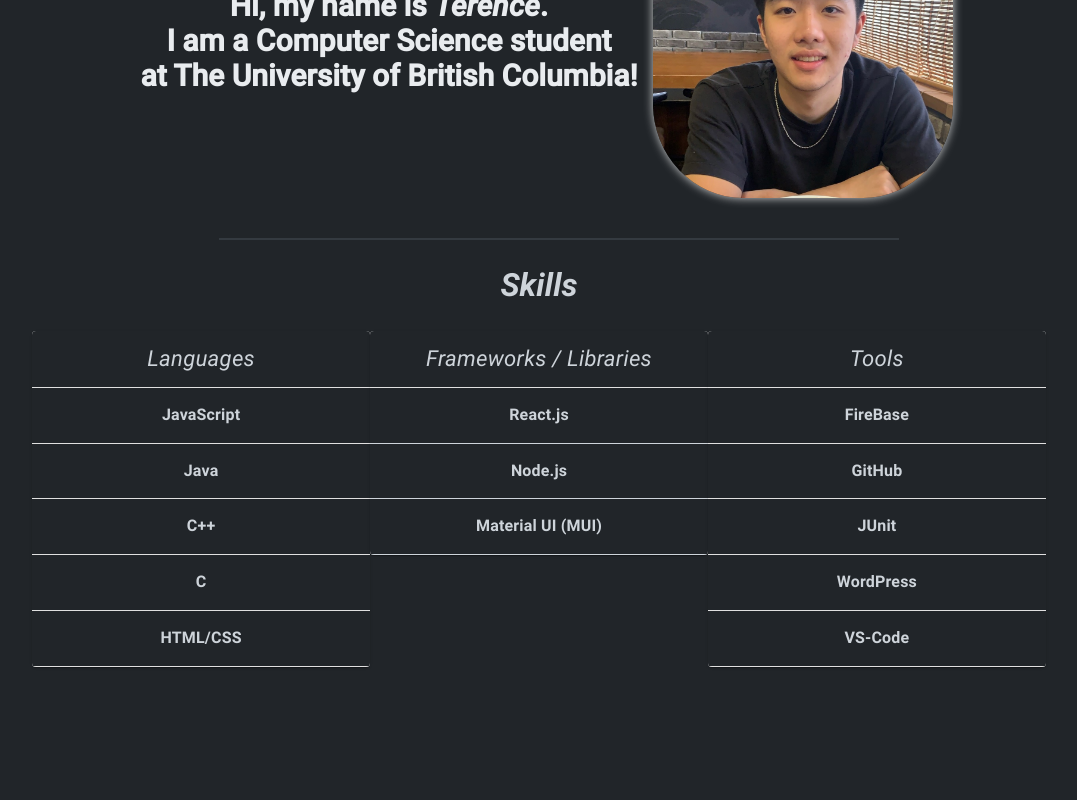
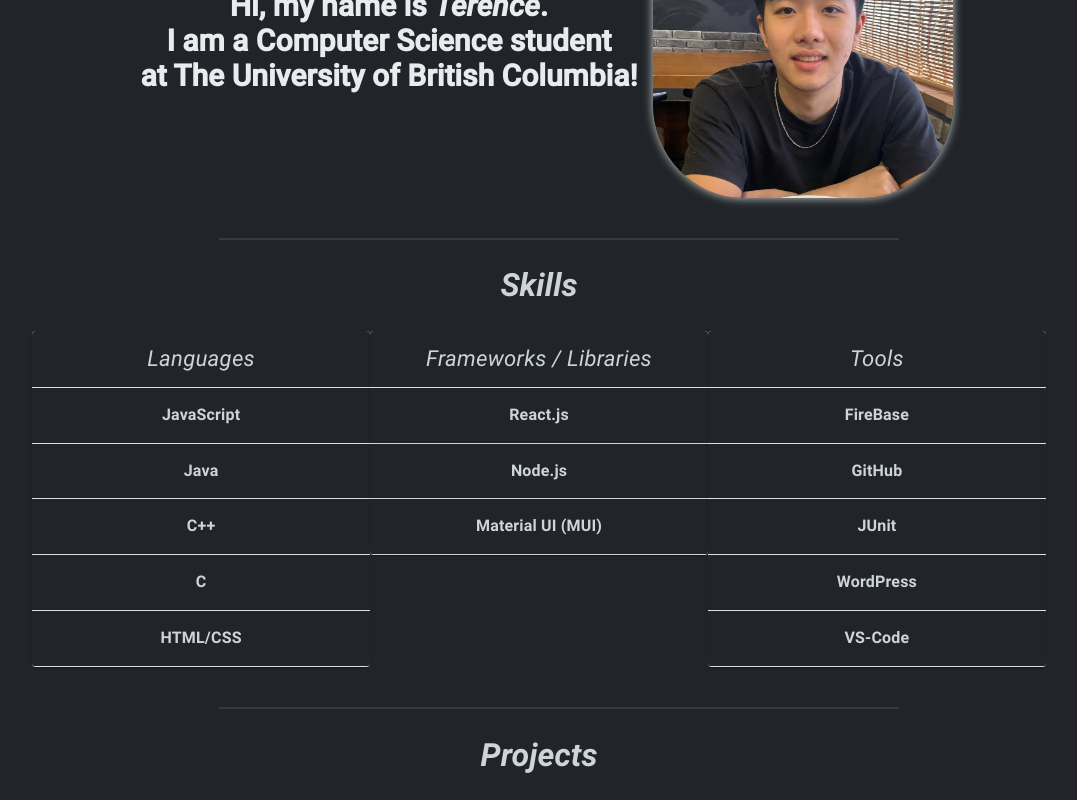
Before and after one commit to tyin76/Personal-Website, a React (Create React App) app: page / in a window 1280 px wide. Shown: the part 241-1041 px from the top of the page, without its empty margins (101-1178 px from the left). Before the commit the page ends 908 px from the top, so only its background shows below. Built offline with nearby package versions, Linux system fonts and the light colour scheme.

Commit message:
added useRef hooks to scroll upon button click

```diff
--- a/src/App.js
+++ b/src/App.js
@@ -5,26 +5,53 @@ import yinYang from './images/yy.svg'
 import NavBar from './components/NavBar.js'
 import AboutMe from './components/AboutMe.js';
 import Skills from './components/Skills.js'
+import Projects from './components/Projects.js'
+import { useRef } from 'react';
 
 function App() {
+
+  const aboutMeRef = useRef(null);
+  const skillsRef = useRef(null);
+
+  const scrollToComponent = (ref) => {
+    ref.current.scrollIntoView({ behavior : 'smooth' })
+  }
+
   return (
     <div className='app-container'>
       <div className="App">
 
         <header className="App-header">
-          <NavBar></NavBar>
+          <NavBar
+          scrollToAbout={() => scrollToComponent(aboutMeRef)}
+          scrollToSkills={() => scrollToComponent(skillsRef)}>
+
+          </NavBar>
         </header>
 
-        <div className='about-me'>
+        <div className='about-me' ref={aboutMeRef}>
             <AboutMe></AboutMe>
         </div>
 
         <div className='separator'>
         </div>
 
-        <Skills>
 
-        </Skills>
+        <div className='skills-div' ref={skillsRef}>
+          <Skills>
+
+          </Skills>
+        </div>
+
+        <div className='separator'>
+        </div>
+
+        <div className='projects-div'>
+            <Projects>
+
+            </Projects>
+
+        </div>
 
 
       </div>
--- a/src/components/NavBar.js
+++ b/src/components/NavBar.js
@@ -9,7 +9,7 @@ import greenLogo from '../images/Group 2.svg'
 import greyLogo from '../images/grey Logo.svg'
 
 
-export function CustomNavButton({navText}) {
+export function CustomNavButton({navText, clickEvent}) {
   return (
     <Button variant='text' sx={{
     color: '#CED4DA',
@@ -19,12 +19,14 @@ export function CustomNavButton({navText}) {
       backgroundColor: '#474B4F',
       borderBottom: '1px solid #CED4DA'
     }
-  }}>{navText}</Button>
+  }}
+  onClick={clickEvent}
+  >{navText}</Button>
   )
 }
 
 
-function NavBar() {
+function NavBar({ scrollToAbout, scrollToSkills }) {
   return (
     <>
     <div className='navbar-container'>
@@ -41,8 +43,8 @@ function NavBar() {
           justifyContent: 'center',
         }}
       >
-        <CustomNavButton navText='About' />
-        <CustomNavButton navText='Skills' />
+        <CustomNavButton navText='About' clickEvent={scrollToAbout}/>
+        <CustomNavButton navText='Skills' clickEvent={scrollToSkills}/>
         <CustomNavButton navText='Projects' />
         <CustomNavButton navText='Contact Me' />
       </Stack>
--- /dev/null
+++ b/src/components/Projects.js
@@ -0,0 +1,13 @@
+import React from 'react'
+import '../styles/Projects.css'
+
+function Projects() {
+  return (
+    <div className='projects-container'>
+      <h2 className='projects-header'>Projects</h2>
+
+    </div>
+  )
+}
+
+export default Projects
--- /dev/null
+++ b/src/styles/Projects.css
@@ -0,0 +1,14 @@
+
+.projects-container {
+    width: 100%;
+    height: auto;
+    justify-content: center;
+}
+
+
+.projects-header {
+    text-align: center;
+    color: #CED4DA;
+    font-family: Roboto-BoldItalic;
+    font-size: 32px;
+}
```
